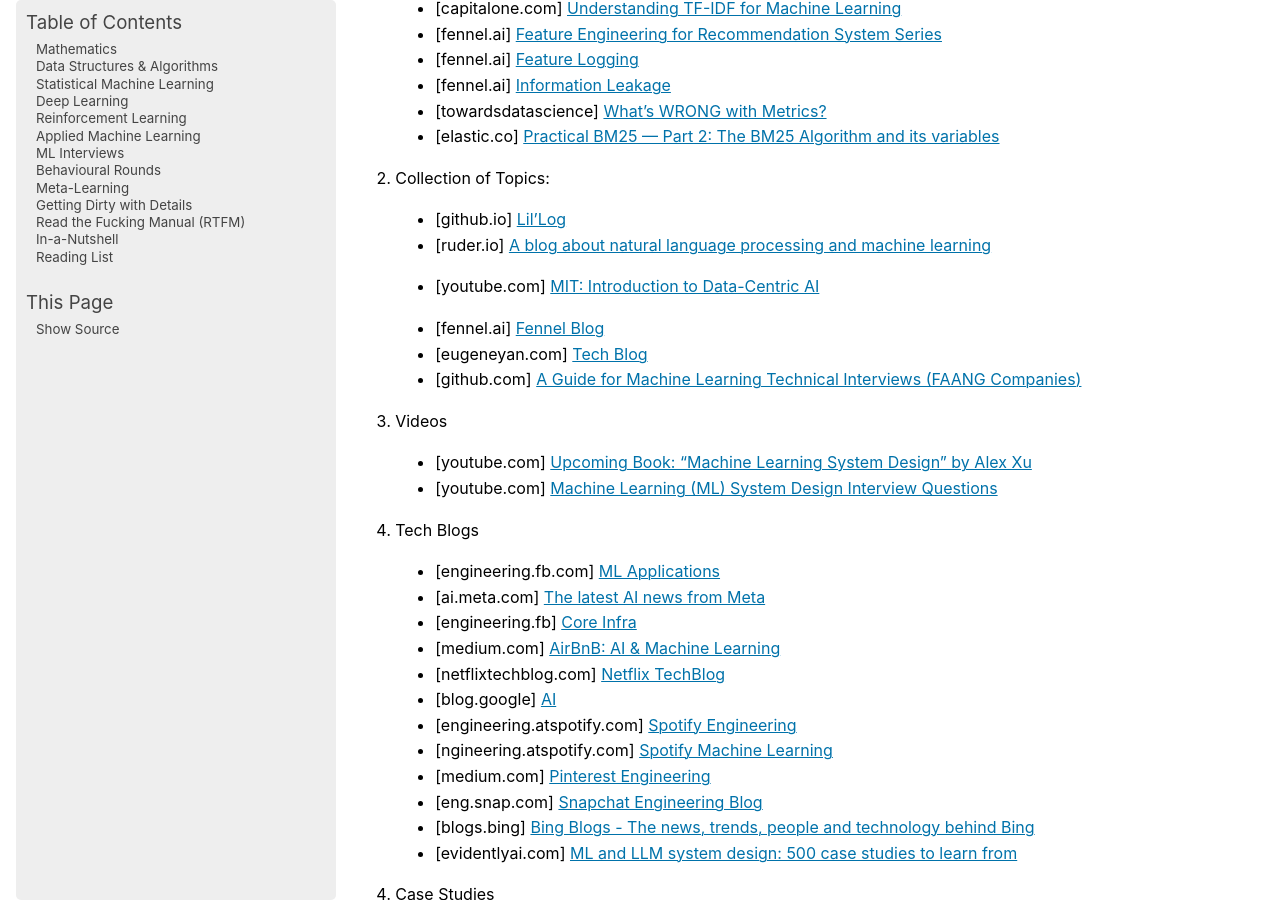
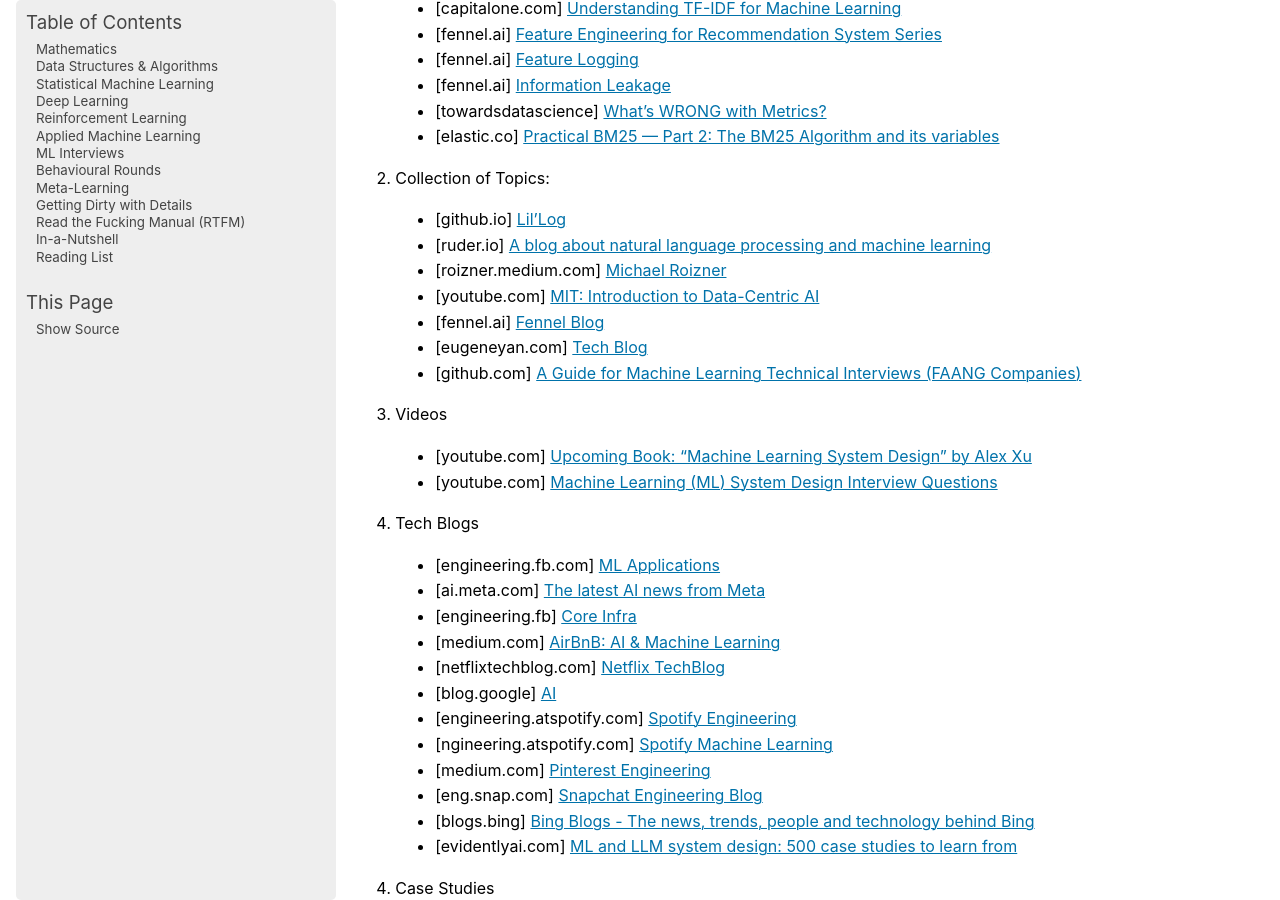
Before and after one commit to uselesstechjunks/leetcode, a Sphinx documentation site: the page built from docs/source/applied/practical/resources.rst, in a window 1280 px wide and 900 px high, scrolled down 501 px. Built offline with Sphinx 7.4.7, drawn with Linux system fonts in a browser that asks for light colours; pages that are not in the unit, such as notebooks, are missing from menus.

Commit message:
Update resources.rst

```diff
--- a/docs/source/applied/practical/resources.rst
+++ b/docs/source/applied/practical/resources.rst
@@ -23,7 +23,8 @@ Practical Resources
 
 	- [github.io] `Lil’Log <https://lilianweng.github.io/>`_
 	- [ruder.io] `A blog about natural language processing and machine learning <https://www.ruder.io/>`_
-	* [youtube.com] `MIT: Introduction to Data-Centric AI <https://www.youtube.com/watch?v=ayzOzZGHZy4&list=PLnSYPjg2dHQKdig0vVbN-ZnEU0yNJ1mo5>`_
+	- [roizner.medium.com] `Michael Roizner <https://roizner.medium.com/>`_
+	- [youtube.com] `MIT: Introduction to Data-Centric AI <https://www.youtube.com/watch?v=ayzOzZGHZy4&list=PLnSYPjg2dHQKdig0vVbN-ZnEU0yNJ1mo5>`_
 	- [fennel.ai] `Fennel Blog <https://fennel.ai/blog/>`_
 	- [eugeneyan.com] `Tech Blog <https://eugeneyan.com/>`_
 	- [github.com] `A Guide for Machine Learning Technical Interviews (FAANG Companies) <https://github.com/alirezadir/machine-learning-interview-enlightener>`_
```
